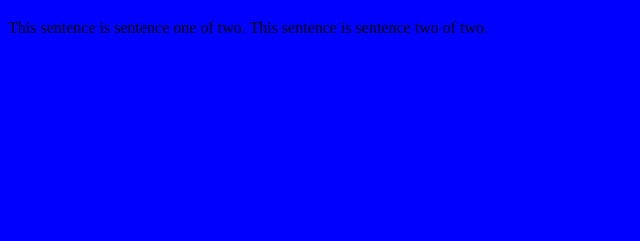
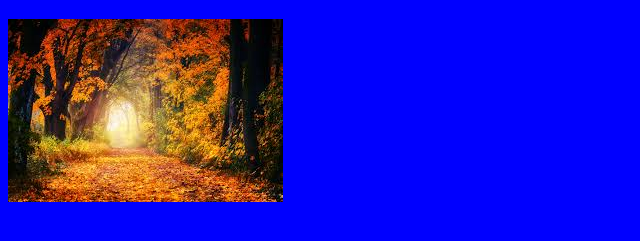
Before and after one commit to ja0909203/Fall, a plain HTML site: page index.html in a window 1280 px wide. Shown: the part 61-302 px from the top of the page, without its empty margins (0-640 px from the left). Drawn offline with Linux system fonts and the light colour scheme.

Commit message:
replaced paragraph with an image

```diff
--- a/index.html
+++ b/index.html
@@ -8,6 +8,6 @@
     </head>
     <body>
       <h1>Fall is Falling Near</h1>
-      <p>This sentence is sentence one of two.  This sentence is sentence two of two.</p>
+      <img src="fall.jpg" alt="Fall">
     </body>
 </html>
```
Also changed, not shown: fall.jpg (added).
